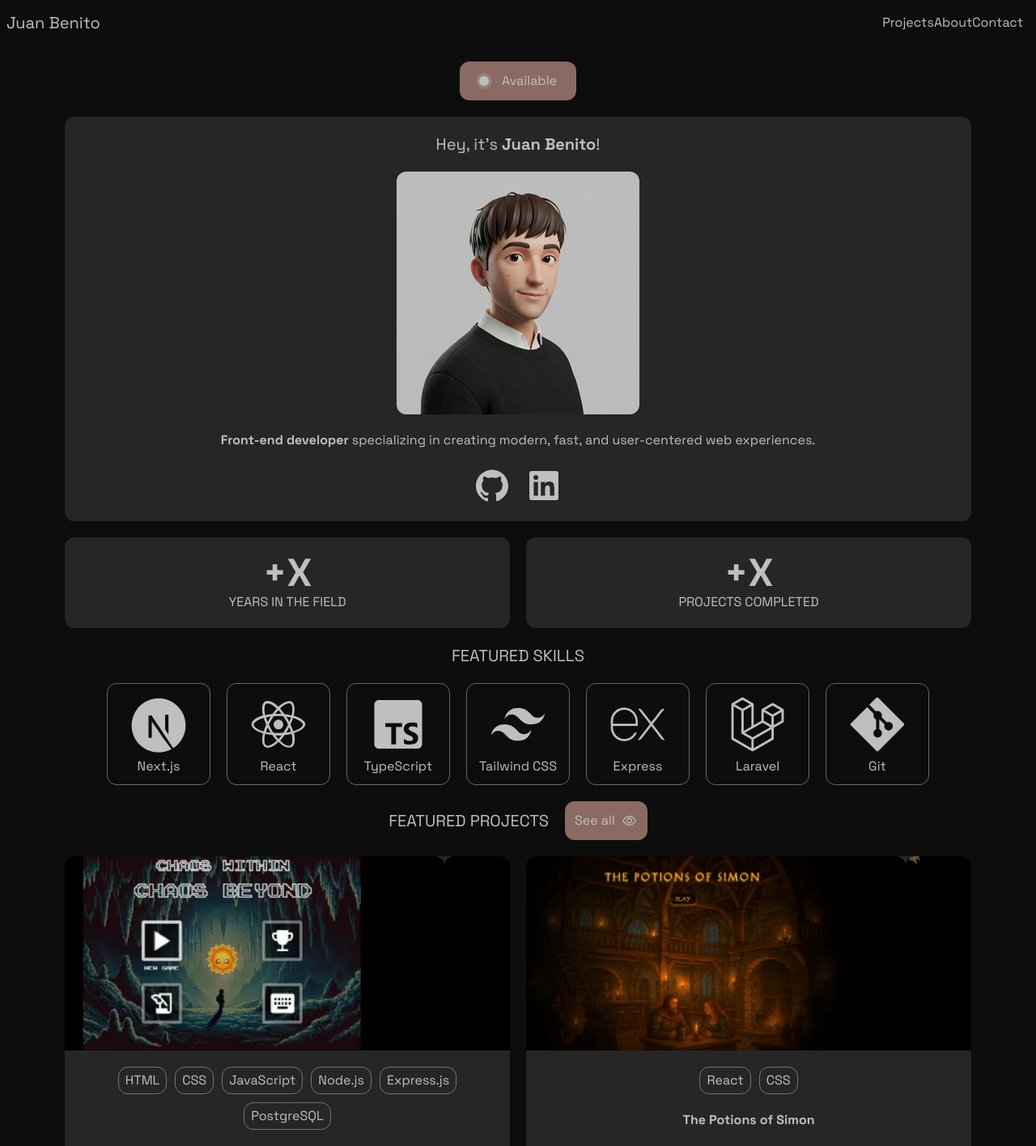
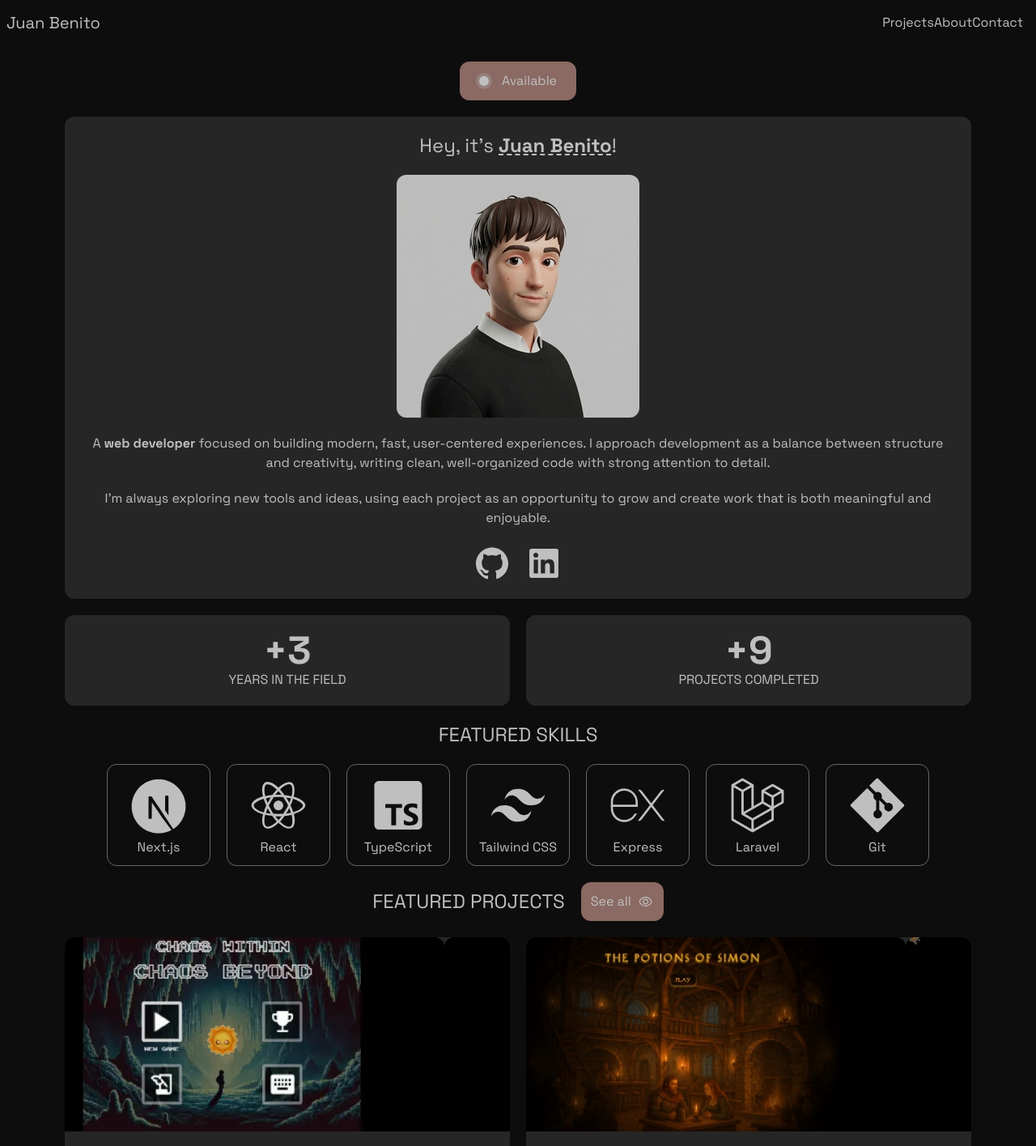
Before and after one commit to juanbenito-dev/portfolio, a Next.js app: page /en in a window 1280 px wide. Shown: the top 1416 px of the page at 81% size. Built offline with nearby package versions, Linux system fonts and the light colour scheme.

Commit message:
refactor: move "Home" page's metadata to corresponding "page.tsx" file, extend introductory text content & remove links from featured skills

```diff
--- a/app/[lang]/layout.tsx
+++ b/app/[lang]/layout.tsx
@@ -1,5 +1,4 @@
 import { LangParams } from "@/i18n";
-import type { Metadata } from "next";
 import { Space_Grotesk } from "next/font/google";
 import Nav from "@/app/components/nav";
 import "@/app/globals.css";
@@ -9,12 +8,6 @@ type RootLayoutProps = {
 } & LangParams;
 
 const spaceGrotesk = Space_Grotesk({ subsets: ["latin"] });
-
-export const metadata: Metadata = {
-  title: "Juan Benito | Front-end Developer",
-  description:
-    "Juan Benito's portfolio, a front-end developer specializing in React and Next.js. Explore my skills, projects, and experience in modern web development.",
-};
 
 export default async function RootLayout({
   children,
@@ -29,7 +22,7 @@ export default async function RootLayout({
       >
         <Nav />
 
-        <main>{children}</main>
+        {children}
 
         {/* TODO: Create footer */}
       </body>
--- a/app/[lang]/page.tsx
+++ b/app/[lang]/page.tsx
@@ -6,8 +6,15 @@ import { featuredSkills } from "../data/featured-skills";
 import { projects } from "../data/projects";
 import { getDictionary } from "./dictionaries";
 import { LangParams } from "@/i18n";
+import { Metadata } from "next";
 import Image from "next/image";
 import Link from "next/link";
+
+export const metadata: Metadata = {
+  title: "Juan Benito | Web Developer",
+  description:
+    "Juan Benito's portfolio, a web developer building modern, scalable web applications. Explore my skills, projects, and much more.",
+};
 
 const featuredProjects = projects
   .filter((project) => project.featured)
@@ -19,7 +26,7 @@ export default async function Home({ params }: LangParams) {
   const dict = await getDictionary(lang);
 
   return (
-    <>
+    <main>
       {/* "Available" button */}
       <Link
         href="/contact"
@@ -35,8 +42,15 @@ export default async function Home({ params }: LangParams) {
 
       {/* Introduction */}
       <section className="bg-tertiary mx-auto flex w-7/8 flex-col items-center gap-5 rounded-xl p-5 text-center">
-        <h1 className="text-xl">
-          Hey, it's <strong>Juan Benito</strong>!
+        <h1 className="text-2xl">
+          Hey, it's{" "}
+          <Link
+            href="/about"
+            className="decoration-neutral decoration font-bold underline decoration-dashed decoration-2 underline-offset-2"
+          >
+            Juan Benito
+          </Link>
+          !
         </h1>
 
         <Image
@@ -49,8 +63,16 @@ export default async function Home({ params }: LangParams) {
         />
 
         <p>
-          <strong>Front-end developer</strong> specializing in creating modern,
-          fast, and user-centered web experiences.
+          A <strong>web developer</strong> focused on building modern, fast,
+          user-centered experiences. I approach development as a balance between
+          structure and creativity, writing clean, well-organized code with
+          strong attention to detail.
+        </p>
+
+        <p>
+          I'm always exploring new tools and ideas, using each project as an
+          opportunity to grow and create work that is both meaningful and
+          enjoyable.
         </p>
 
         <div className="flex gap-x-4">
@@ -70,17 +92,17 @@ export default async function Home({ params }: LangParams) {
       {/* "+X..." cards */}
       <section className="mx-auto my-5 flex w-7/8 gap-x-5">
         <p className="bg-tertiary flex-1 rounded-xl p-5 text-center">
-          <strong className="block text-5xl">+X</strong> YEARS IN THE FIELD
+          <strong className="block text-5xl">+3</strong> YEARS IN THE FIELD
         </p>
 
         <p className="bg-tertiary flex-1 rounded-xl p-5 text-center">
-          <strong className="block text-5xl">+X</strong> PROJECTS COMPLETED
+          <strong className="block text-5xl">+9</strong> PROJECTS COMPLETED
         </p>
       </section>
 
       {/* Featured skills */}
       <section className="m-5 text-center">
-        <h2 className="mb-5 text-xl">FEATURED SKILLS</h2>
+        <h2 className="mb-5 text-2xl">FEATURED SKILLS</h2>
 
         <div className="flex flex-wrap justify-center gap-5">
           {featuredSkills.map((featuredSkill) => (
@@ -90,9 +112,7 @@ export default async function Home({ params }: LangParams) {
             >
               {featuredSkill.icon}
 
-              <a href={featuredSkill.href} target="_blank">
-                {featuredSkill.name}
-              </a>
+              <span>{featuredSkill.name}</span>
             </div>
           ))}
         </div>
@@ -101,7 +121,7 @@ export default async function Home({ params }: LangParams) {
       {/* Featured projects */}
       <section className="mx-auto my-5 w-7/8 text-center">
         <div className="mb-5 flex items-center justify-center gap-x-5">
-          <h2 className="text-xl">FEATURED PROJECTS</h2>
+          <h2 className="text-2xl">FEATURED PROJECTS</h2>
 
           <Link
             href="/projects"
@@ -118,6 +138,6 @@ export default async function Home({ params }: LangParams) {
           ))}
         </div>
       </section>
-    </>
+    </main>
   );
 }
--- a/app/data/featured-skills.tsx
+++ b/app/data/featured-skills.tsx
@@ -7,34 +7,14 @@ import TailwindCSS from "../components/icons/tailwindcss";
 import TypeScript from "../components/icons/typescript";
 import { JSX } from "react";
 
-type FeaturedSkill = { icon: JSX.Element; name: string; href: string };
+type FeaturedSkill = { icon: JSX.Element; name: string };
 
 export const featuredSkills: FeaturedSkill[] = [
-  { icon: <Nextjs />, name: "Next.js", href: "https://nextjs.org/" },
-  { icon: <React />, name: "React", href: "https://react.dev/" },
-  {
-    icon: <TypeScript />,
-    name: "TypeScript",
-    href: "https://www.typescriptlang.org/",
-  },
-  {
-    icon: <TailwindCSS />,
-    name: "Tailwind CSS",
-    href: "https://tailwindcss.com/",
-  },
-  {
-    icon: <Express />,
-    name: "Express",
-    href: "https://expressjs.com/",
-  },
-  {
-    icon: <Laravel />,
-    name: "Laravel",
-    href: "https://laravel.com/",
-  },
-  {
-    icon: <Git />,
-    name: "Git",
-    href: "https://git-scm.com/",
-  },
+  { icon: <Nextjs />, name: "Next.js" },
+  { icon: <React size={80} color="#bfbfbf" />, name: "React" },
+  { icon: <TypeScript />, name: "TypeScript" },
+  { icon: <TailwindCSS />, name: "Tailwind CSS" },
+  { icon: <Express />, name: "Express" },
+  { icon: <Laravel />, name: "Laravel" },
+  { icon: <Git />, name: "Git" },
 ];
--- a/i18n.ts
+++ b/i18n.ts
@@ -1,3 +1,3 @@
-export const supportedLocales = [/* "es",  */ "en"] as const;
+export const supportedLocales = [/* "es", */ "en"] as const;
 export type Locale = (typeof supportedLocales)[number];
 export type LangParams = { params: Promise<{ lang: Locale }> };
```
